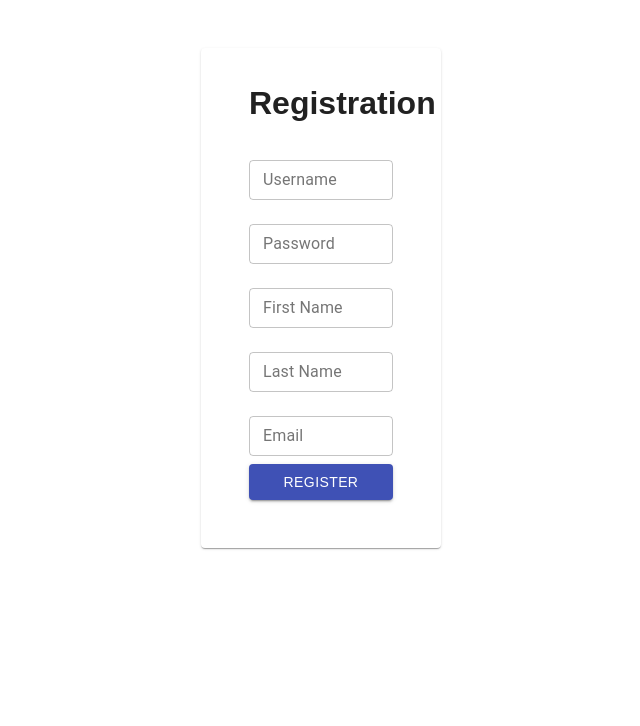
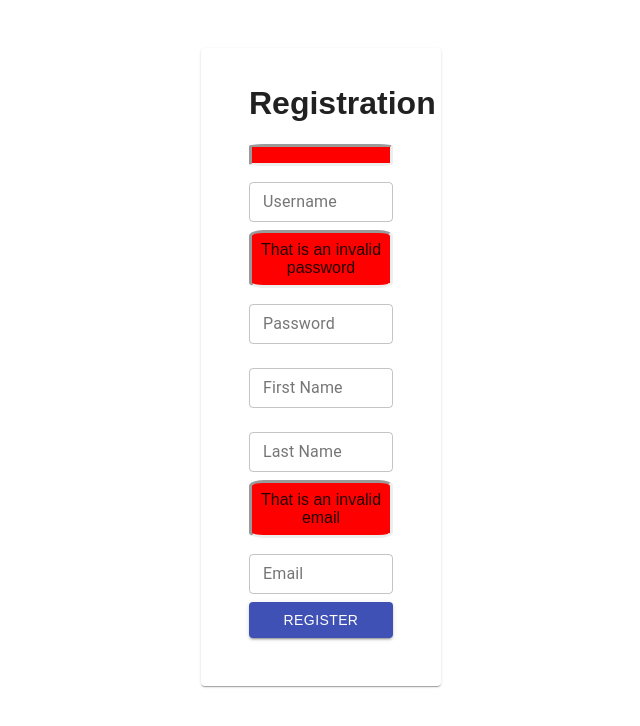
Before and after one commit to Chatter-Box/FrontEndChatterBox, a React (Create React App) app: page /register in a window 1280 px wide. Shown: the top 726 px of the page, without its empty margins (319-959 px from the left). Built offline with nearby package versions, Linux system fonts and the light colour scheme.

Commit message:
fixed merge changes

```diff
--- a/package.json
+++ b/package.json
@@ -11,6 +11,7 @@
     "@testing-library/jest-dom": "^5.14.1",
     "@testing-library/react": "^11.2.7",
     "@testing-library/user-event": "^12.8.3",
+    "axios": "^0.21.4",
     "bootstrap": "^5.1.0",
     "react": "^17.0.2",
     "react-dom": "^17.0.2",
@@ -18,9 +19,10 @@
     "react-scripts": "^4.0.3",
     "socket.io": "^4.2.0",
     "socket.io-client": "^4.2.0",
-    "web-vitals": "^1.1.2",
-    "proxy": "http://localhost:8080/"
+    "validator": "^13.6.0",
+    "web-vitals": "^1.1.2"
   },
+  "proxy": "http://localhost:8080/",
   "scripts": {
     "start": "react-scripts start",
     "build": "react-scripts build",
--- a/src/components/login/login.css
+++ b/src/components/login/login.css
@@ -1,9 +1,9 @@
 .paper__style {
     top: 20px;
-    width: 40%;
-    min-height: 60vh;
+    width: 20rem;
+    min-height: 80vh;
     position: relative;
-    padding: 5%;
+    padding: 3rem;
 }
 
 .item__position {
@@ -22,6 +22,13 @@
     right: 6px;
 }
 
+.invalid__credentials {
+    background-color: red;
+    border-radius: 10%;
+    padding: 1rem;
+    margin-bottom: 0;
+}
+
 .caption {
     position: absolute;
     bottom: -5px;
--- a/src/components/login/login.js
+++ b/src/components/login/login.js
@@ -1,7 +1,8 @@
 import { FormControl, FormHelperText, Input, InputLabel, Grid, TextField, Button, Link, Paper } from '@material-ui/core';
-import React, { useState } from 'react';
+import React, { useState, useEffect } from 'react';
 import PersonIcon from '@material-ui/icons/Person';
 import { useHistory } from 'react-router';
+import axios from 'axios';
 import './login.css';
 
 export default function Login() {
@@ -9,6 +10,9 @@ export default function Login() {
     const [username, setUsername] = useState('');
     const [password, setPassword] = useState('');
     const history = useHistory();
+    const [messages, setMessages] = useState({});
+    const [isLoading, setLoading] = useState(true);
+    const [wrongCredentials, setWrongCredentials] = useState(false);
 
     const checkIfUserExists = async (event) => {
         event.preventDefault();
--- a/src/components/register/register.css
+++ b/src/components/register/register.css
@@ -4,3 +4,16 @@
   padding: 1rem 3rem 3rem 3rem;
   margin: 3rem;
 }
+
+p {
+    margin-top: 0px;
+    margin-bottom: 10px;
+}
+
+.error {
+    background-color: red;
+    border-style: inset;
+    border-radius: 10%;
+    padding: .5rem;
+    margin-bottom: 0;
+}
--- a/src/components/register/register.js
+++ b/src/components/register/register.js
@@ -1,6 +1,8 @@
 import { Grid, Paper, TextField, Button } from '@material-ui/core';
 import React, { useState } from 'react';
 import { useHistory } from 'react-router-dom';
+import validator from 'validator';
+import axios from 'axios';
 import './register.css';
 
 
@@ -11,6 +13,11 @@ export const Register = () => {
     const [firstName, setFirstName] = useState('');
     const [lastName, setLastName] = useState('');
     const [email, setEmail] = useState('');
+    const [invalidEmail, setInvalidEmail] = useState(false);
+    const [invalidUsername, setInvalidUsername] = useState(false);
+    const [invalidPassword, setInvalidPassword] = useState(false);
+    const [invalidEmailMessage, setInvalidEmailMessage] = useState('That is an invalid email');
+    const [invalidUsernameMessage, setInvalidUsernameMessage] = useState('');
     const history = useHistory();
 
     const registerProfile = async (event) => {
@@ -92,9 +99,11 @@ export const Register = () => {
         <Grid align='center'>
             <Paper className='paper'>
                 <h1>Registration</h1>
+                <p className='error'>{invalidUsernameMessage}</p>
                 <TextField label='Username' variant='outlined' fullWidth margin='normal' size='small'
                 value={username} onChange={(input) => setUsername(input.target.value)}/>
 
+                <p className='error'>That is an invalid password</p>
                 <TextField label='Password' variant='outlined' fullWidth margin='normal' type='password' size='small'
                 value={password} onChange={(input) => setPassword(input.target.value)}/>
 
@@ -104,6 +113,7 @@ export const Register = () => {
                 <TextField label='Last Name' variant='outlined' fullWidth margin='normal' size='small'
                 value={lastName} onChange={(input) => setLastName(input.target.value)}/>
 
+                <p className='error'>{invalidEmailMessage}</p>
                 <TextField label='Email' type='email' variant='outlined' fullWidth margin='normal' size='small'
                 value={email} onChange={(input) => setEmail(input.target.value)}/>
 
```
Also changed, not shown: 1 other file (tests, documents, lock files or other folders).
